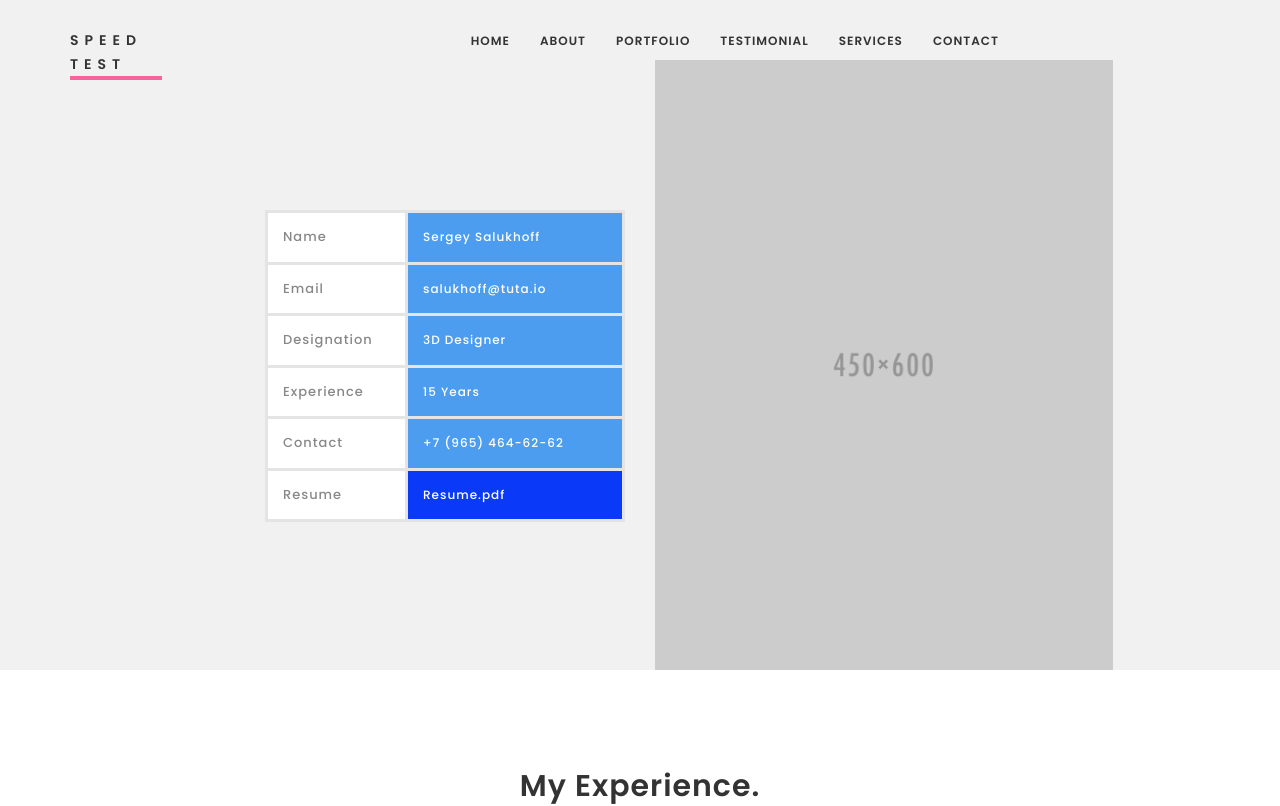
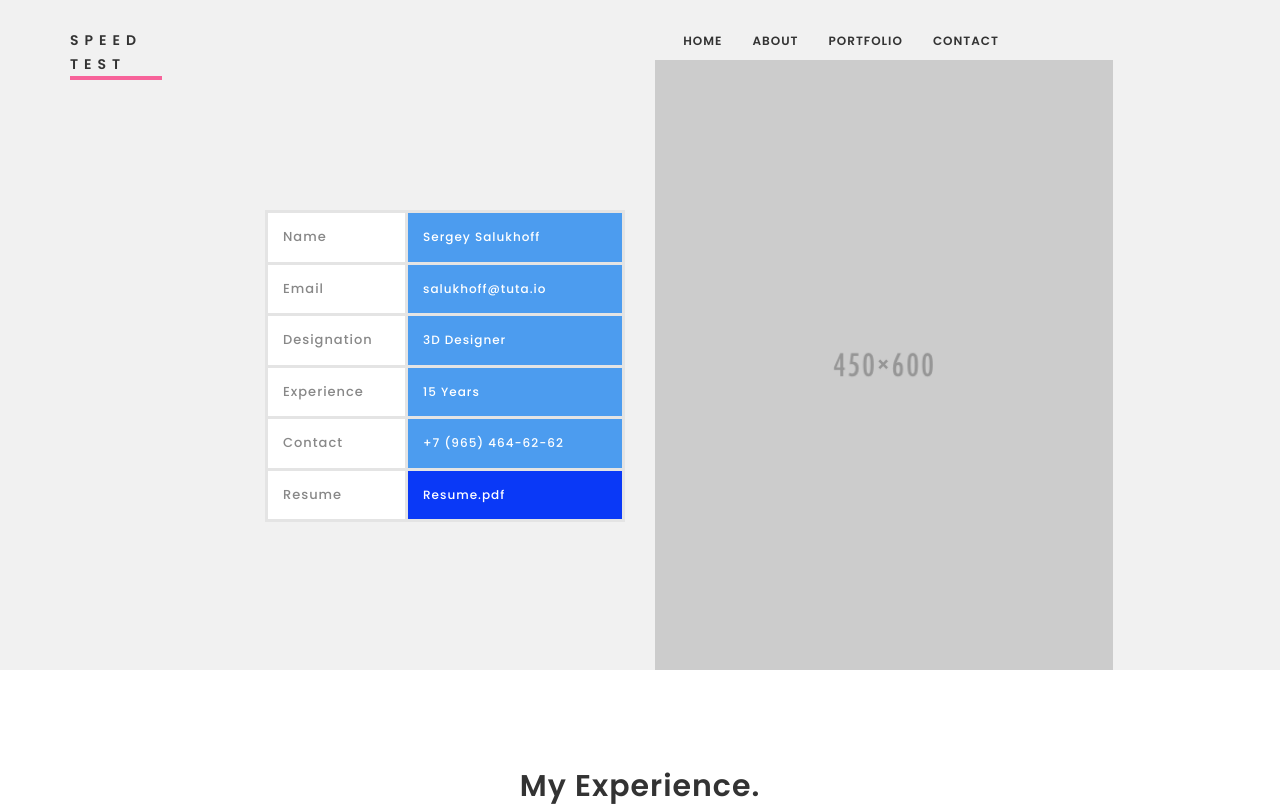
Before and after one commit to Salukhoff/my3d, a plain HTML site: page index.html in a window 1280 px wide. Shown: the top 806 px of the page. Drawn offline with Linux system fonts and the light colour scheme.

Commit message:
Update index.html

```diff
--- a/index.html
+++ b/index.html
@@ -84,10 +84,6 @@
                                         <li><a class="smoth-scroll" href="#about">About</a>
                                         </li>
                                         <li><a class="smoth-scroll" href="#portfolio">Portfolio</a>
-                                        </li>
-                                        <li><a class="smoth-scroll" href="#testimonials">Testimonial</a>
-                                        </li>
-                                        <li><a class="smoth-scroll" href="#services">services</a>
                                         </li>
                                         <li><a class="smoth-scroll" href="#contact">Contact</a>
                                         </li>
```
